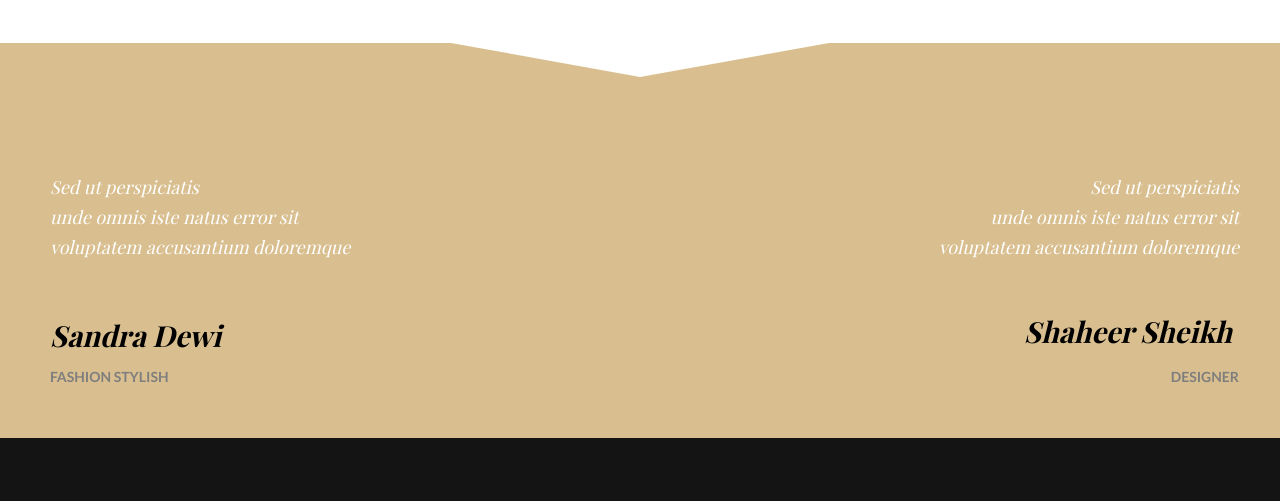
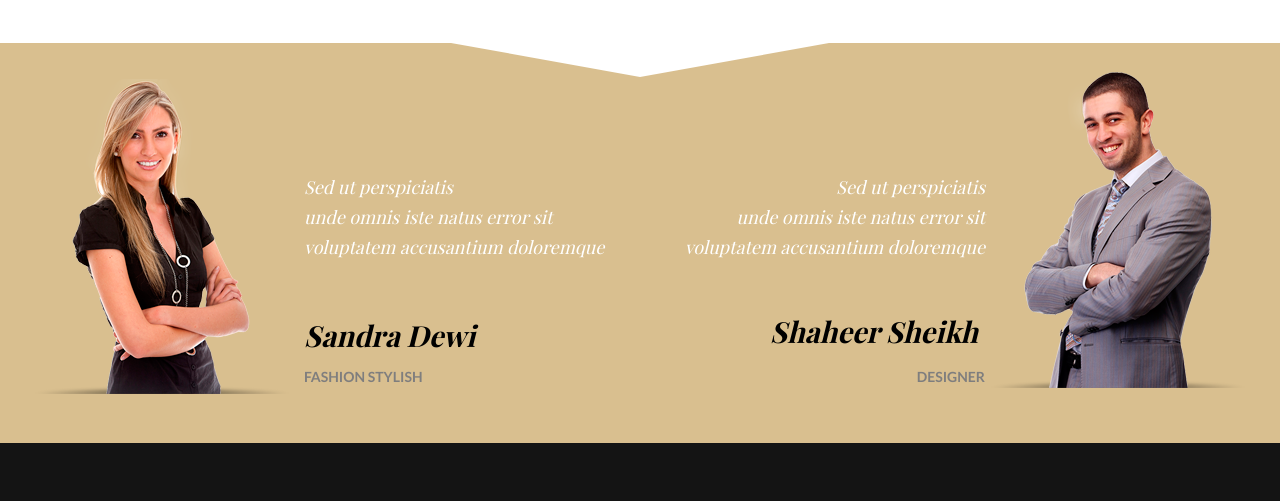
Before and after one commit to panenkosvetka/Shopia, a website: page markup/ui_SP.html in a window 1280 px wide. Shown: the part 613-1114 px from the top of the page. Drawn offline with nearby package versions, Linux system fonts and the light colour scheme; files that its build step writes are made by us from their sources; files whose address does not match are found by name; a web font is replaced by a local one.

Commit message:
add my img

```diff
--- a/markup/ui_SP.html
+++ b/markup/ui_SP.html
@@ -165,7 +165,7 @@
 					<div class="col-xs-12 col-sm-12 col-md-6 col-lg-6">
 						<div class="quote">
 							<div class="quote-image">
-								<img src="assets/images/img01.png" alt="">
+								<img src="assets/images/img-quote-01.png" height="315" width="254" alt="">
 							</div>
 							<div class="quote-text">
 								<blockquote>
@@ -198,7 +198,7 @@
 								</p>
 							</div>
 							<div class="quote-image">
-								<img src="assets/images/img02.png" alt="">
+								<img src="assets/images/img-quote-02.png" alt="">
 							</div>
 						</div>
 					</div>
```
Also changed, not shown: markup/assets/images/img-quote-01.png (added), markup/assets/images/img-quote-02.png (added).
